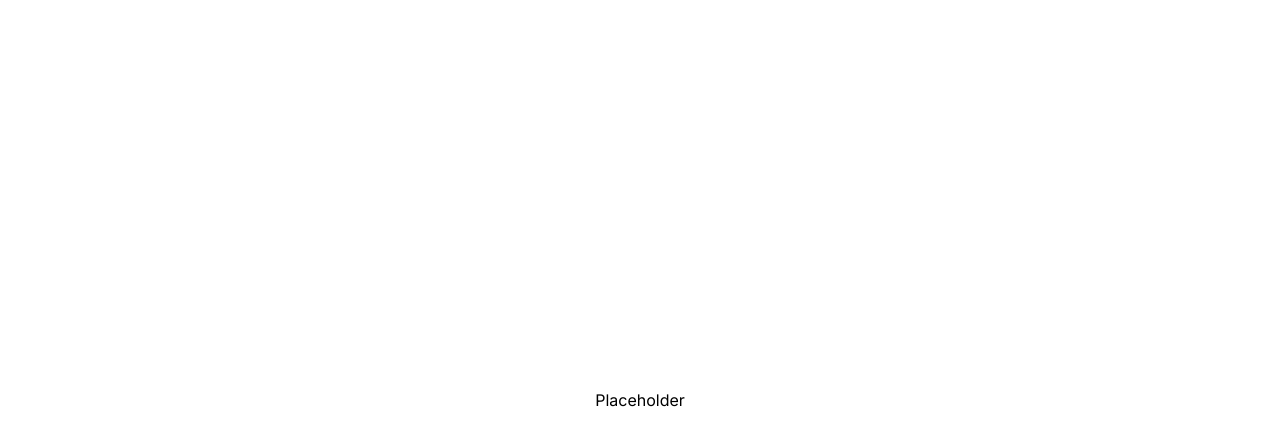
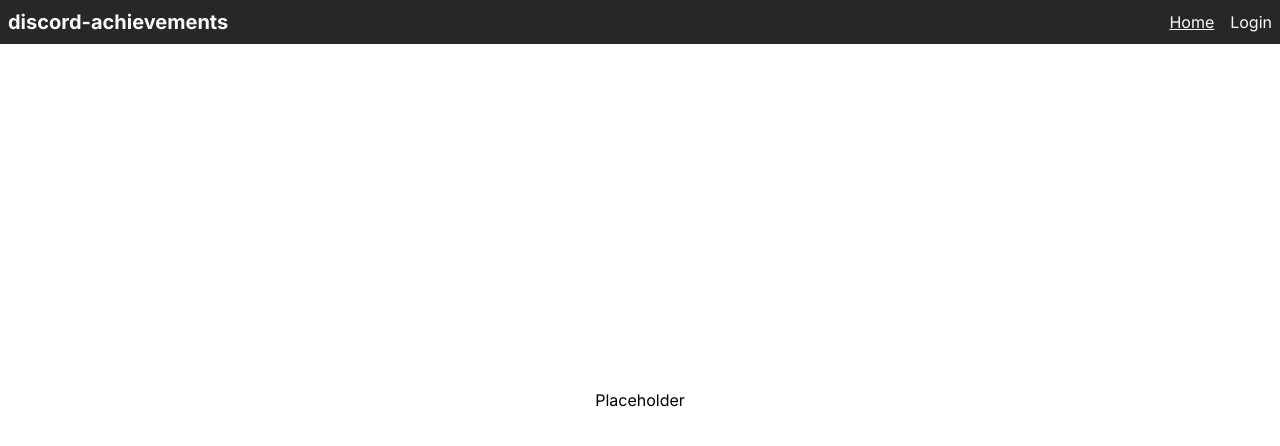
Before and after one commit to nint8835/discord-achievements, a Next.js app: page / in a window 1280 px wide. Shown: the top 446 px of the page. Built offline with nearby package versions, Linux system fonts and the light colour scheme; no server answers.

Commit message:
Quick hack port of old navbar to Next

```diff
--- a/package.json
+++ b/package.json
@@ -9,6 +9,7 @@
         "lint": "next lint"
     },
     "dependencies": {
+        "@heroicons/react": "^2.0.18",
         "@types/node": "20.6.2",
         "@types/react": "18.2.21",
         "@types/react-dom": "18.2.7",
--- a/src/app/layout.tsx
+++ b/src/app/layout.tsx
@@ -1,3 +1,5 @@
+import ContextProvider from '@/components/contexts';
+import Navbar from '@/components/navbar';
 import type { Metadata } from 'next';
 import { Inter } from 'next/font/google';
 import './globals.css';
@@ -12,7 +14,12 @@ export const metadata: Metadata = {
 export default function RootLayout({ children }: { children: React.ReactNode }) {
     return (
         <html lang="en">
-            <body className={inter.className}>{children}</body>
+            <body className={inter.className}>
+                <ContextProvider>
+                    <Navbar />
+                    {children}
+                </ContextProvider>
+            </body>
         </html>
     );
 }
--- /dev/null
+++ b/src/components/contexts.tsx
@@ -0,0 +1,7 @@
+'use client';
+
+import { SessionProvider } from 'next-auth/react';
+
+export default function ContextProvider({ children }: { children: React.ReactNode }) {
+    return <SessionProvider>{children}</SessionProvider>;
+}
--- /dev/null
+++ b/src/components/navbar.tsx
@@ -0,0 +1,84 @@
+'use client';
+
+import { Bars3Icon } from '@heroicons/react/24/solid';
+import { useSession } from 'next-auth/react';
+import Link from 'next/link';
+import { usePathname } from 'next/navigation';
+import { useState } from 'react';
+
+type NavBarItem = {
+    name: string;
+    href: string;
+    isExternal?: boolean;
+};
+
+function NavBarLink(item: NavBarItem) {
+    const pathname = usePathname();
+
+    return (
+        <Link
+            href={item.href}
+            passHref
+            className={'transition-colors hover:text-purple-400' + (pathname === item.href ? ' underline' : '')}
+            key={item.name}
+        >
+            {item.name}
+        </Link>
+    );
+}
+
+export default function Navbar() {
+    const session = useSession();
+
+    const items: NavBarItem[] = [
+        {
+            name: 'Home',
+            href: '/',
+        },
+    ];
+
+    if (session.status !== 'loading') {
+        if (!session.data) {
+            items.push({
+                name: 'Login',
+                href: '/auth/login',
+                isExternal: true,
+            });
+        } else {
+            items.push({
+                name: 'Manage',
+                href: '/manage',
+            });
+            items.push({
+                name: 'Logout',
+                href: '/auth/logout',
+                isExternal: true,
+            });
+        }
+    }
+
+    const [showMobileMenu, setShowMobileMenu] = useState(false);
+
+    return (
+        <nav className="fixed w-full bg-zinc-800 py-2 text-zinc-50">
+            <div className="container mx-auto flex justify-between px-2">
+                <div className="text-xl font-bold">
+                    <a href="/">discord-achievements</a>
+                </div>
+                <div className="hidden flex-row items-center gap-4 md:flex">{items.map(NavBarLink)}</div>
+                <div className="flex md:hidden">
+                    <button
+                        onClick={() => {
+                            setShowMobileMenu(!showMobileMenu);
+                        }}
+                    >
+                        <Bars3Icon className="h-6 w-6" />
+                    </button>
+                </div>
+            </div>
+            <div className={`${showMobileMenu ? 'flex' : 'hidden'} flex-col gap-2 px-2 pt-2 md:hidden `}>
+                {items.map(NavBarLink)}
+            </div>
+        </nav>
+    );
+}
```
Also changed, not shown: 1 other file (tests, documents, lock files or other folders).
